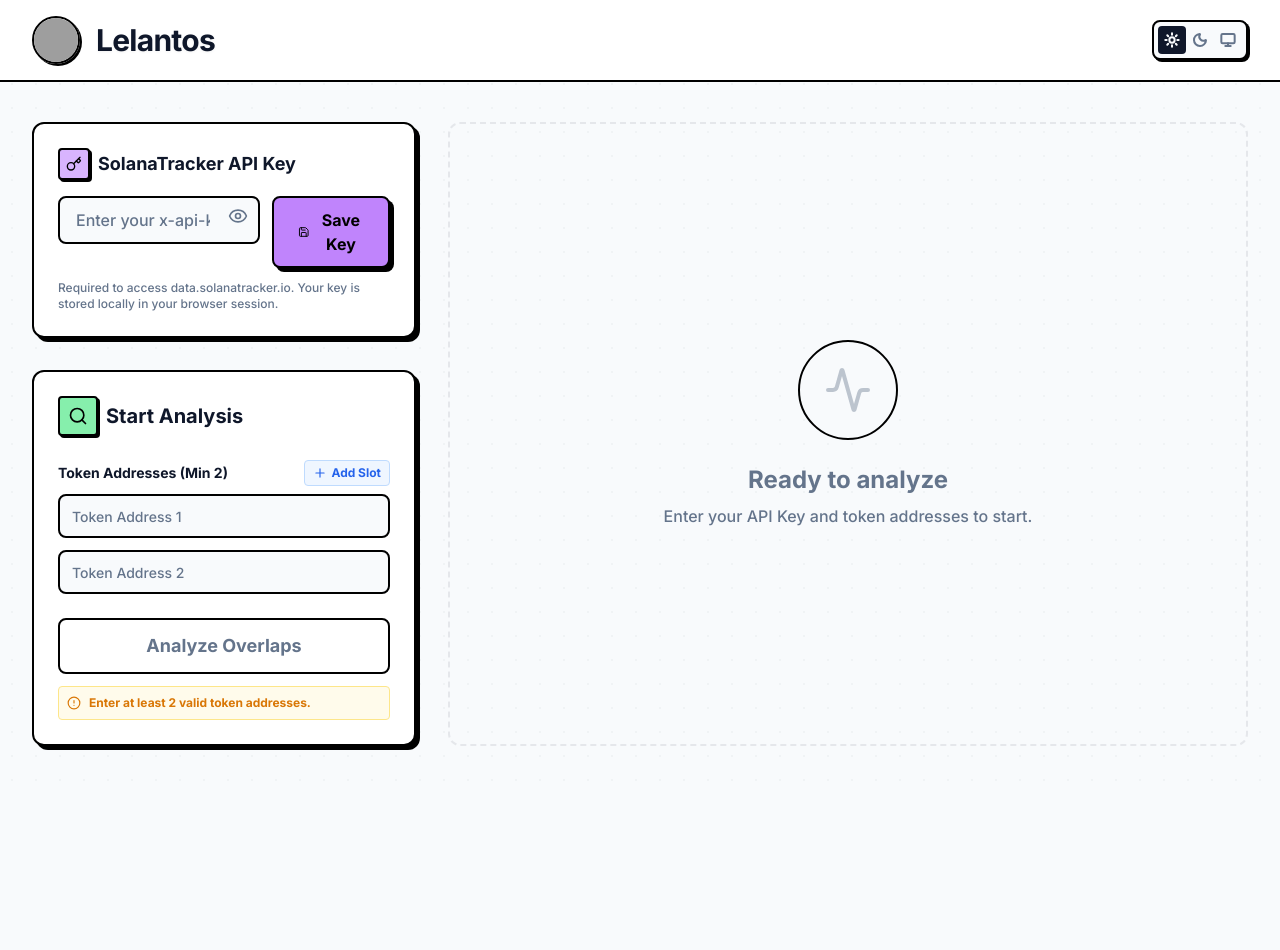
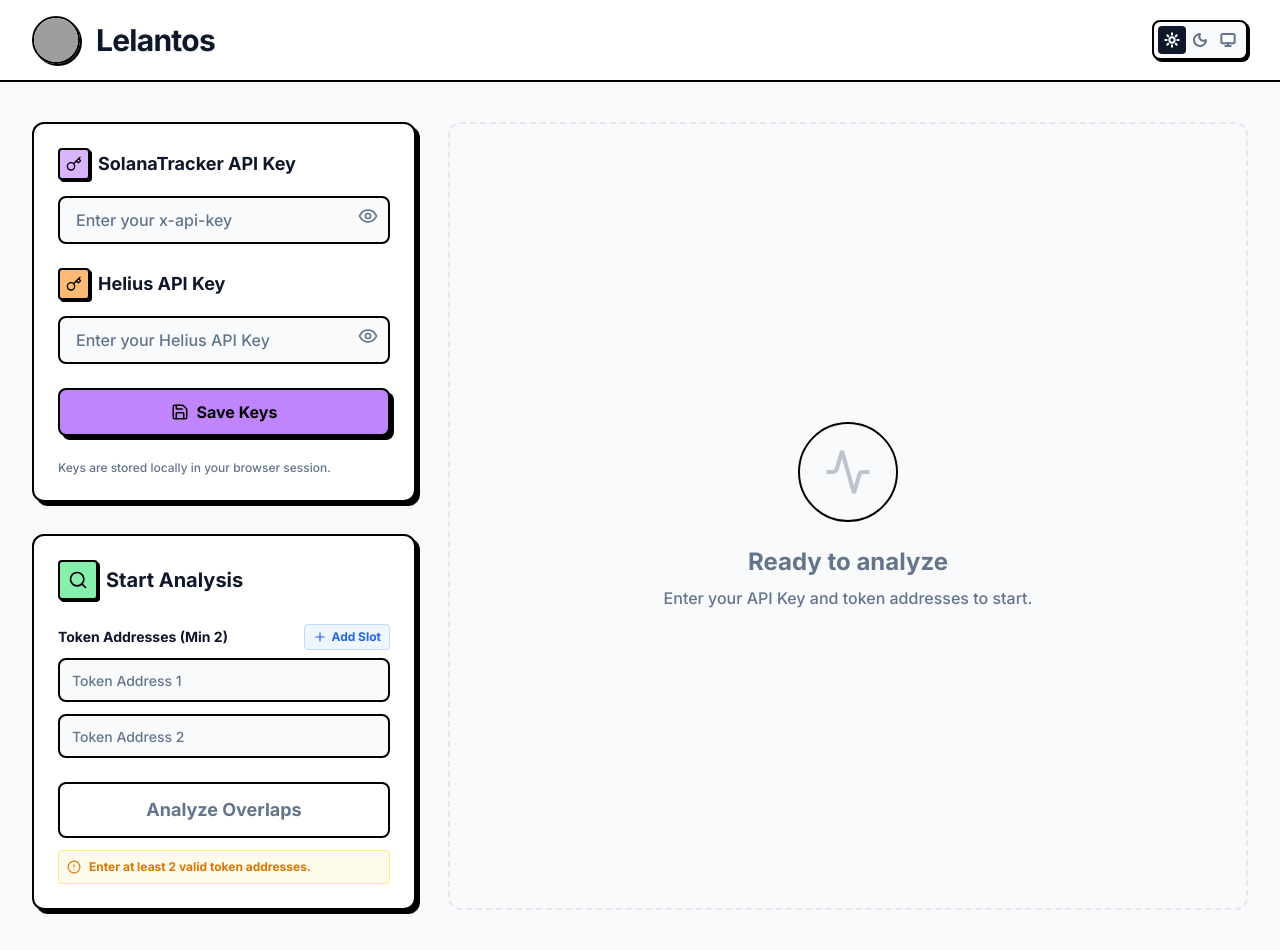
Before and after one commit to heil-kaizen/lelantos, a React (Vite) app: page / in a window 1280 px wide. Before the commit the page ends 800 px from the top, so only its background shows below. Built offline with nearby package versions, Linux system fonts and the light colour scheme; grey boxes are pictures that could not be loaded.

Commit message:
Add Helius API key input functionality

```diff
--- a/components/ApiKeyInput.tsx
+++ b/components/ApiKeyInput.tsx
@@ -4,21 +4,28 @@
 interface ApiKeyInputProps {
   apiKey: string;
   setApiKey: (key: string) => void;
+  heliusApiKey: string;
+  setHeliusApiKey: (key: string) => void;
 }
 
-export const ApiKeyInput: React.FC<ApiKeyInputProps> = ({ apiKey, setApiKey }) => {
+export const ApiKeyInput: React.FC<ApiKeyInputProps> = ({ apiKey, setApiKey, heliusApiKey, setHeliusApiKey }) => {
   const [showKey, setShowKey] = useState(false);
+  const [showHeliusKey, setShowHeliusKey] = useState(false);
   const [tempKey, setTempKey] = useState(apiKey);
+  const [tempHeliusKey, setTempHeliusKey] = useState(heliusApiKey);
   const [isSaved, setIsSaved] = useState(false);
 
   const handleSave = () => {
     setApiKey(tempKey);
+    setHeliusApiKey(tempHeliusKey);
     setIsSaved(true);
     setTimeout(() => setIsSaved(false), 2000);
   };
 
   return (
-    <div className="bg-skin-card p-6 rounded-xl border-2 border-skin-border shadow-[4px_4px_0px_0px_var(--color-shadow)] mb-6">
+    <div className="bg-skin-card p-6 rounded-xl border-2 border-skin-border shadow-[4px_4px_0px_0px_var(--color-shadow)] mb-6 space-y-6">
+      {/* SolanaTracker Key */}
+      <div>
         <div className="flex items-center gap-2 mb-4">
           <div className="bg-purple-300 p-1.5 rounded border-2 border-skin-border shadow-[2px_2px_0px_0px_var(--color-shadow)]">
             <Key className="w-4 h-4 text-black" />
@@ -26,8 +33,7 @@
           <h2 className="text-lg font-black text-skin-text">SolanaTracker API Key</h2>
         </div>
 
-      <div className="flex flex-col sm:flex-row gap-3">
-        <div className="relative flex-grow">
+        <div className="relative">
           <input
             type={showKey ? "text" : "password"}
             value={tempKey}
@@ -42,19 +48,47 @@
             {showKey ? <EyeOff size={20} /> : <Eye size={20} />}
           </button>
         </div>
+      </div>
+
+      {/* Helius Key */}
+      <div>
+        <div className="flex items-center gap-2 mb-4">
+          <div className="bg-orange-300 p-1.5 rounded border-2 border-skin-border shadow-[2px_2px_0px_0px_var(--color-shadow)]">
+            <Key className="w-4 h-4 text-black" />
+          </div>
+          <h2 className="text-lg font-black text-skin-text">Helius API Key</h2>
+        </div>
+
+        <div className="relative">
+          <input
+            type={showHeliusKey ? "text" : "password"}
+            value={tempHeliusKey}
+            onChange={(e) => setTempHeliusKey(e.target.value)}
+            placeholder="Enter your Helius API Key"
+            className="w-full bg-skin-base text-skin-text border-2 border-skin-border rounded-lg py-2.5 pl-4 pr-12 focus:outline-none focus:shadow-[4px_4px_0px_0px_var(--color-shadow)] transition-all placeholder-skin-muted font-medium"
+          />
+          <button
+            onClick={() => setShowHeliusKey(!showHeliusKey)}
+            className="absolute right-3 top-2.5 text-skin-muted hover:text-skin-text transition-colors"
+          >
+            {showHeliusKey ? <EyeOff size={20} /> : <Eye size={20} />}
+          </button>
+        </div>
+      </div>
+
       <button
         onClick={handleSave}
-          className={`px-6 py-2.5 rounded-lg font-bold transition-all flex items-center justify-center gap-2 border-2 border-skin-border shadow-[4px_4px_0px_0px_var(--color-shadow)] hover:translate-x-[2px] hover:translate-y-[2px] hover:shadow-[2px_2px_0px_0px_var(--color-shadow)] active:shadow-none ${
+        className={`w-full px-6 py-2.5 rounded-lg font-bold transition-all flex items-center justify-center gap-2 border-2 border-skin-border shadow-[4px_4px_0px_0px_var(--color-shadow)] hover:translate-x-[2px] hover:translate-y-[2px] hover:shadow-[2px_2px_0px_0px_var(--color-shadow)] active:shadow-none ${
           isSaved
             ? "bg-green-400 text-black"
             : "bg-[#c084fc] hover:bg-[#d8b4fe] text-black"
         }`}
       >
-          {isSaved ? "Saved" : <><Save size={18} /> Save Key</>}
+        {isSaved ? "Saved" : <><Save size={18} /> Save Keys</>}
       </button>
-      </div>
+
       <p className="mt-3 text-xs text-skin-muted font-medium">
-        Required to access data.solanatracker.io. Your key is stored locally in your browser session.
+        Keys are stored locally in your browser session.
       </p>
     </div>
   );
```
Lines whose indentation alone changed are shown as unchanged.
